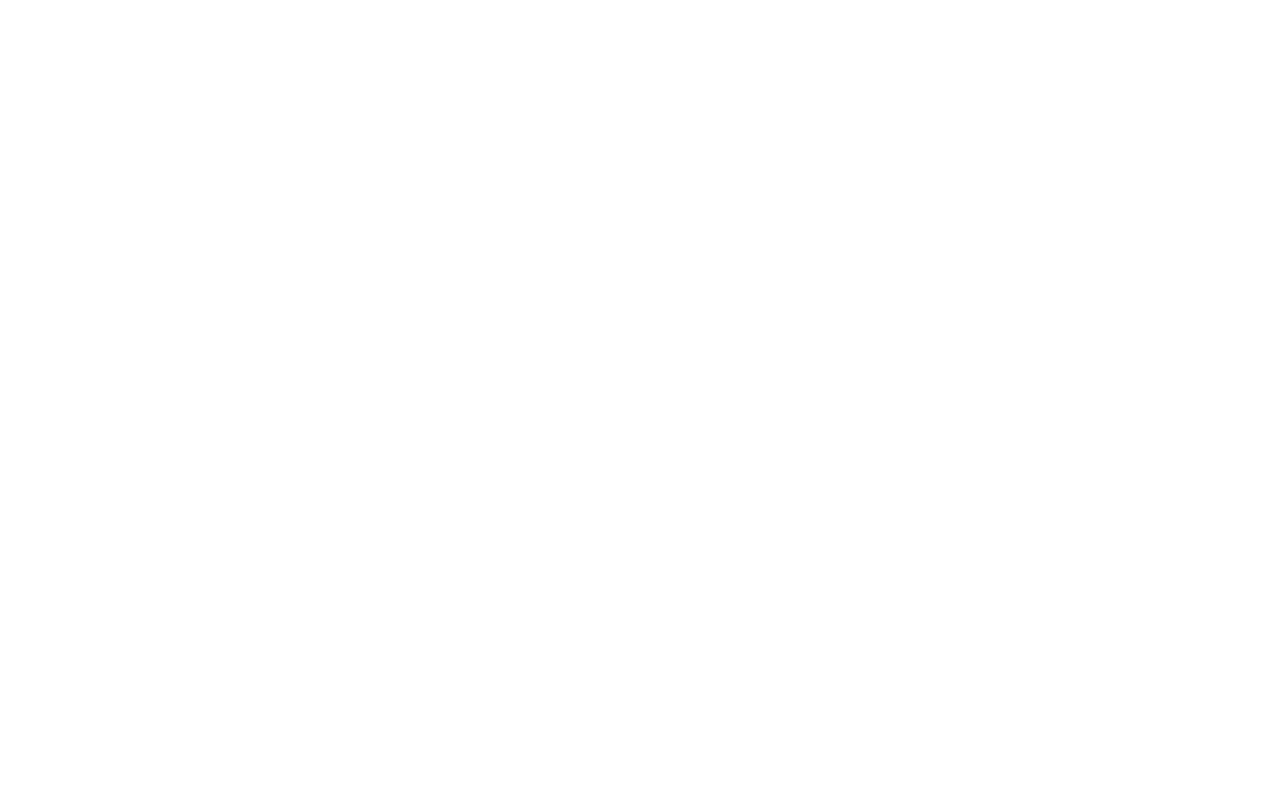
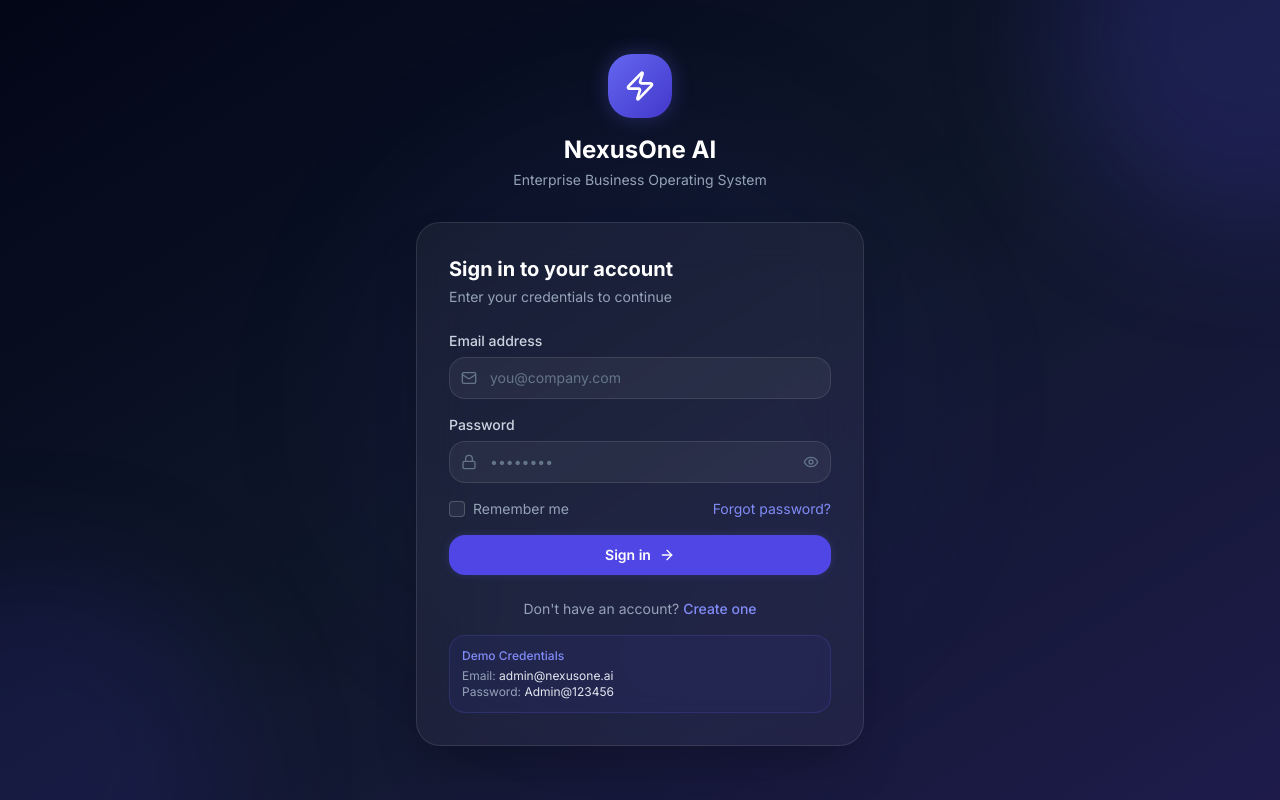
Before and after one commit to ASE0007/Office_NexusOne-AI-Platform, a Next.js app in the folder frontend/: page /auth/login in a window 1280 px wide. Before the commit this address had no page. Built offline with nearby package versions, Linux system fonts and the light colour scheme.

Commit message:
restore frontend fix cache

```diff
--- a/frontend/src/app/auth/login/page.tsx
+++ b/frontend/src/app/auth/login/page.tsx
@@ -1 +1,158 @@
-"use client"; import { useEffect } from "react"; import { useRouter } from "next/navigation"; export default function LoginPage() { const router = useRouter(); useEffect(() => { router.replace("/dashboard"); }, []); return null; }
+'use client';
+
+import { useState } from 'react';
+import { useRouter } from 'next/navigation';
+import Link from 'next/link';
+import { motion } from 'framer-motion';
+import { useAuthStore } from '@/store/authStore';
+import { useForm } from 'react-hook-form';
+import { zodResolver } from '@hookform/resolvers/zod';
+import { z } from 'zod';
+import toast from 'react-hot-toast';
+import { Eye, EyeOff, Zap, Mail, Lock, ArrowRight, Loader2 } from 'lucide-react';
+
+const schema = z.object({
+  email: z.string().email('Invalid email address'),
+  password: z.string().min(1, 'Password is required'),
+});
+
+type FormData = z.infer<typeof schema>;
+
+export default function LoginPage() {
+  const router = useRouter();
+  const { login, isLoading, error, clearError } = useAuthStore();
+  const [showPassword, setShowPassword] = useState(false);
+
+  const { register, handleSubmit, formState: { errors } } = useForm<FormData>({
+    resolver: zodResolver(schema),
+  });
+
+  const onSubmit = async (data: FormData) => {
+    clearError();
+    try {
+      await login(data.email, data.password);
+      toast.success('Welcome back!');
+      router.push('/dashboard');
+    } catch (_) {
+      toast.error(error || 'Login failed');
+    }
+  };
+
+  return (
+    <div className="min-h-screen bg-gradient-to-br from-dark-950 via-dark-900 to-primary-950 flex items-center justify-center p-4">
+      {/* Background decoration */}
+      <div className="absolute inset-0 overflow-hidden pointer-events-none">
+        <div className="absolute -top-40 -right-40 w-96 h-96 bg-primary-600/20 rounded-full blur-3xl" />
+        <div className="absolute -bottom-40 -left-40 w-96 h-96 bg-primary-800/20 rounded-full blur-3xl" />
+        <div className="absolute top-1/2 left-1/2 -translate-x-1/2 -translate-y-1/2 w-[600px] h-[600px] bg-primary-700/5 rounded-full blur-3xl" />
+      </div>
+
+      <motion.div
+        className="relative w-full max-w-md"
+        initial={{ opacity: 0, y: 20 }}
+        animate={{ opacity: 1, y: 0 }}
+        transition={{ duration: 0.4 }}
+      >
+        {/* Logo */}
+        <div className="text-center mb-8">
+          <div className="inline-flex items-center justify-center w-16 h-16 rounded-2xl bg-gradient-to-br from-primary-500 to-primary-700 shadow-glow mb-4">
+            <Zap className="w-8 h-8 text-white" />
+          </div>
+          <h1 className="text-2xl font-bold text-white">NexusOne AI</h1>
+          <p className="text-dark-400 text-sm mt-1">Enterprise Business Operating System</p>
+        </div>
+
+        {/* Card */}
+        <div className="bg-white/5 backdrop-blur-xl border border-white/10 rounded-2xl p-8 shadow-2xl">
+          <div className="mb-6">
+            <h2 className="text-xl font-bold text-white">Sign in to your account</h2>
+            <p className="text-dark-400 text-sm mt-1">Enter your credentials to continue</p>
+          </div>
+
+          <form onSubmit={handleSubmit(onSubmit)} className="space-y-4">
+            {/* Email */}
+            <div>
+              <label className="block text-sm font-medium text-dark-300 mb-1.5">Email address</label>
+              <div className="relative">
+                <Mail className="absolute left-3 top-1/2 -translate-y-1/2 w-4 h-4 text-dark-500" />
+                <input
+                  {...register('email')}
+                  type="email"
+                  placeholder="you@company.com"
+                  className="w-full pl-10 pr-4 py-2.5 bg-white/5 border border-white/10 rounded-xl text-white placeholder-dark-500 focus:outline-none focus:ring-2 focus:ring-primary-500 focus:border-transparent transition-all text-sm"
+                />
+              </div>
+              {errors.email && <p className="text-red-400 text-xs mt-1">{errors.email.message}</p>}
+            </div>
+
+            {/* Password */}
+            <div>
+              <label className="block text-sm font-medium text-dark-300 mb-1.5">Password</label>
+              <div className="relative">
+                <Lock className="absolute left-3 top-1/2 -translate-y-1/2 w-4 h-4 text-dark-500" />
+                <input
+                  {...register('password')}
+                  type={showPassword ? 'text' : 'password'}
+                  placeholder="••••••••"
+                  className="w-full pl-10 pr-10 py-2.5 bg-white/5 border border-white/10 rounded-xl text-white placeholder-dark-500 focus:outline-none focus:ring-2 focus:ring-primary-500 focus:border-transparent transition-all text-sm"
+                />
+                <button
+                  type="button"
+                  onClick={() => setShowPassword(!showPassword)}
+                  className="absolute right-3 top-1/2 -translate-y-1/2 text-dark-500 hover:text-dark-300 transition-colors"
+                >
+                  {showPassword ? <EyeOff className="w-4 h-4" /> : <Eye className="w-4 h-4" />}
+                </button>
+              </div>
+              {errors.password && <p className="text-red-400 text-xs mt-1">{errors.password.message}</p>}
+            </div>
+
+            <div className="flex items-center justify-between">
+              <label className="flex items-center gap-2 cursor-pointer">
+                <input type="checkbox" className="w-4 h-4 rounded border-white/20 bg-white/5 accent-primary-500" />
+                <span className="text-sm text-dark-400">Remember me</span>
+              </label>
+              <Link href="/auth/forgot-password" className="text-sm text-primary-400 hover:text-primary-300 transition-colors">
+                Forgot password?
+              </Link>
+            </div>
+
+            {error && (
+              <div className="p-3 bg-red-500/10 border border-red-500/20 rounded-xl text-red-400 text-sm">
+                {error}
+              </div>
+            )}
+
+            <button
+              type="submit"
+              disabled={isLoading}
+              className="w-full flex items-center justify-center gap-2 py-2.5 px-4 bg-primary-600 hover:bg-primary-500 disabled:opacity-50 disabled:cursor-not-allowed text-white font-semibold rounded-xl transition-all shadow-glow-sm hover:shadow-glow text-sm"
+            >
+              {isLoading ? (
+                <><Loader2 className="w-4 h-4 animate-spin" /> Signing in...</>
+              ) : (
+                <>Sign in <ArrowRight className="w-4 h-4" /></>
+              )}
+            </button>
+          </form>
+
+          <div className="mt-6 text-center">
+            <p className="text-dark-400 text-sm">
+              Don't have an account?{' '}
+              <Link href="/auth/register" className="text-primary-400 hover:text-primary-300 font-medium transition-colors">
+                Create one
+              </Link>
+            </p>
+          </div>
+
+          {/* Demo credentials */}
+          <div className="mt-4 p-3 bg-primary-900/20 border border-primary-500/20 rounded-xl">
+            <p className="text-xs text-primary-400 font-medium mb-1">Demo Credentials</p>
+            <p className="text-xs text-dark-400">Email: <span className="text-dark-200">admin@nexusone.ai</span></p>
+            <p className="text-xs text-dark-400">Password: <span className="text-dark-200">Admin@123456</span></p>
+          </div>
+        </div>
+      </motion.div>
+    </div>
+  );
+}
--- a/frontend/src/app/dashboard/layout.tsx
+++ b/frontend/src/app/dashboard/layout.tsx
@@ -1 +1,44 @@
-"use client"; import { useUIStore } from "@/store/uiStore"; import { Sidebar } from "@/components/dashboard/Sidebar"; import { Navbar } from "@/components/dashboard/Navbar"; import { cn } from "@/utils/cn"; export default function DashboardLayout({ children }: { children: React.ReactNode }) { const { sidebarCollapsed } = useUIStore(); return ( <div className="min-h-screen bg-dark-50 dark:bg-dark-950 flex"><Sidebar /><div className={cn("flex-1 flex flex-col min-h-screen transition-all duration-300", sidebarCollapsed ? "lg:ml-[70px]" : "lg:ml-[260px]")}><Navbar /><main className="flex-1 p-4 lg:p-6 overflow-auto"><div className="page-enter max-w-screen-2xl mx-auto">{children}</div></main></div></div> ); }
+'use client';
+
+import { useEffect } from 'react';
+import { useRouter } from 'next/navigation';
+import { useAuthStore } from '@/store/authStore';
+import { useUIStore } from '@/store/uiStore';
+import { Sidebar } from '@/components/dashboard/Sidebar';
+import { Navbar } from '@/components/dashboard/Navbar';
+import { cn } from '@/utils/cn';
+
+export default function DashboardLayout({ children }: { children: React.ReactNode }) {
+  const router = useRouter();
+  const { isAuthenticated, fetchProfile } = useAuthStore();
+  const { sidebarCollapsed } = useUIStore();
+
+  useEffect(() => {
+    if (!isAuthenticated) {
+      router.push('/auth/login');
+      return;
+    }
+    fetchProfile();
+  }, [isAuthenticated]);
+
+  if (!isAuthenticated) return null;
+
+  return (
+    <div className="min-h-screen bg-dark-50 dark:bg-dark-950 flex">
+      <Sidebar />
+      <div
+        className={cn(
+          'flex-1 flex flex-col min-h-screen transition-all duration-300',
+          sidebarCollapsed ? 'lg:ml-[70px]' : 'lg:ml-[260px]'
+        )}
+      >
+        <Navbar />
+        <main className="flex-1 p-4 lg:p-6 overflow-auto">
+          <div className="page-enter max-w-screen-2xl mx-auto">
+            {children}
+          </div>
+        </main>
+      </div>
+    </div>
+  );
+}
```
Also changed, not shown: 1 other file (tests, documents, lock files or other folders).
